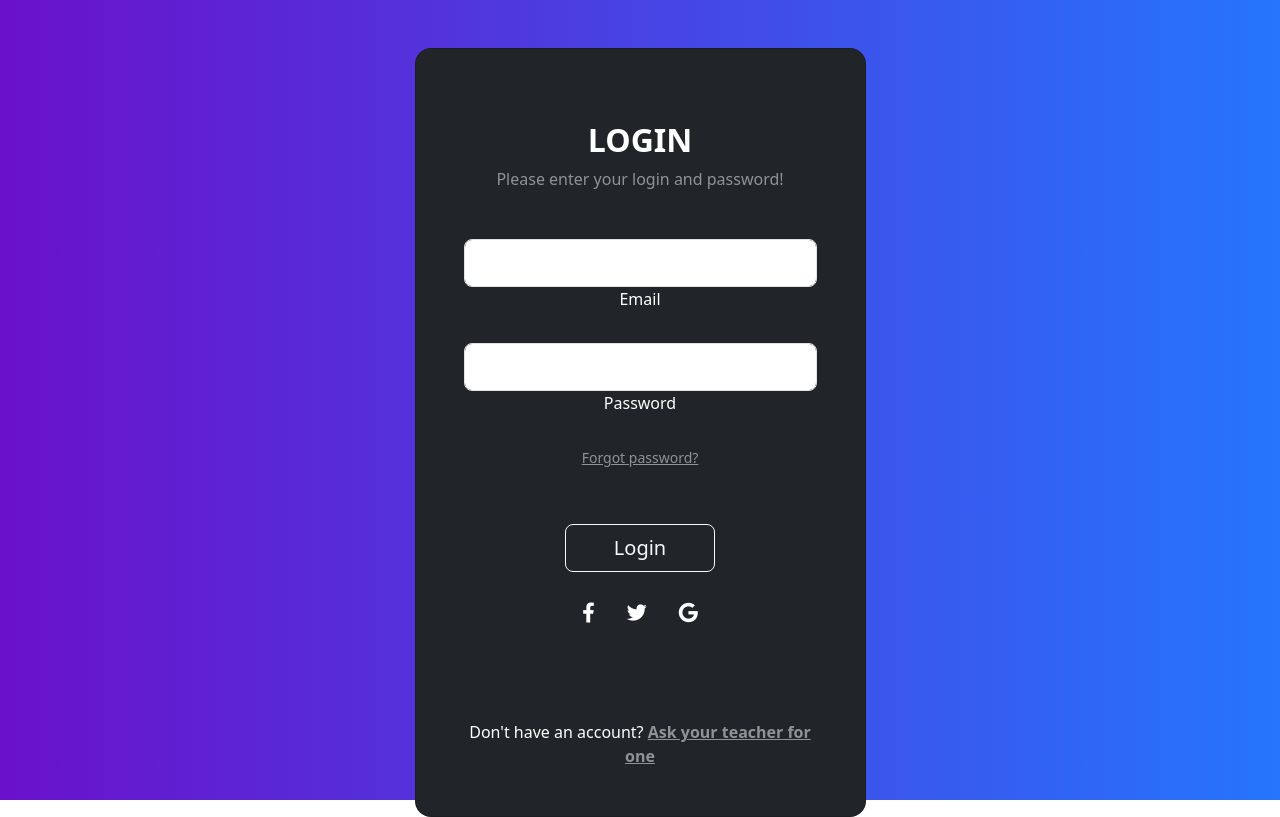
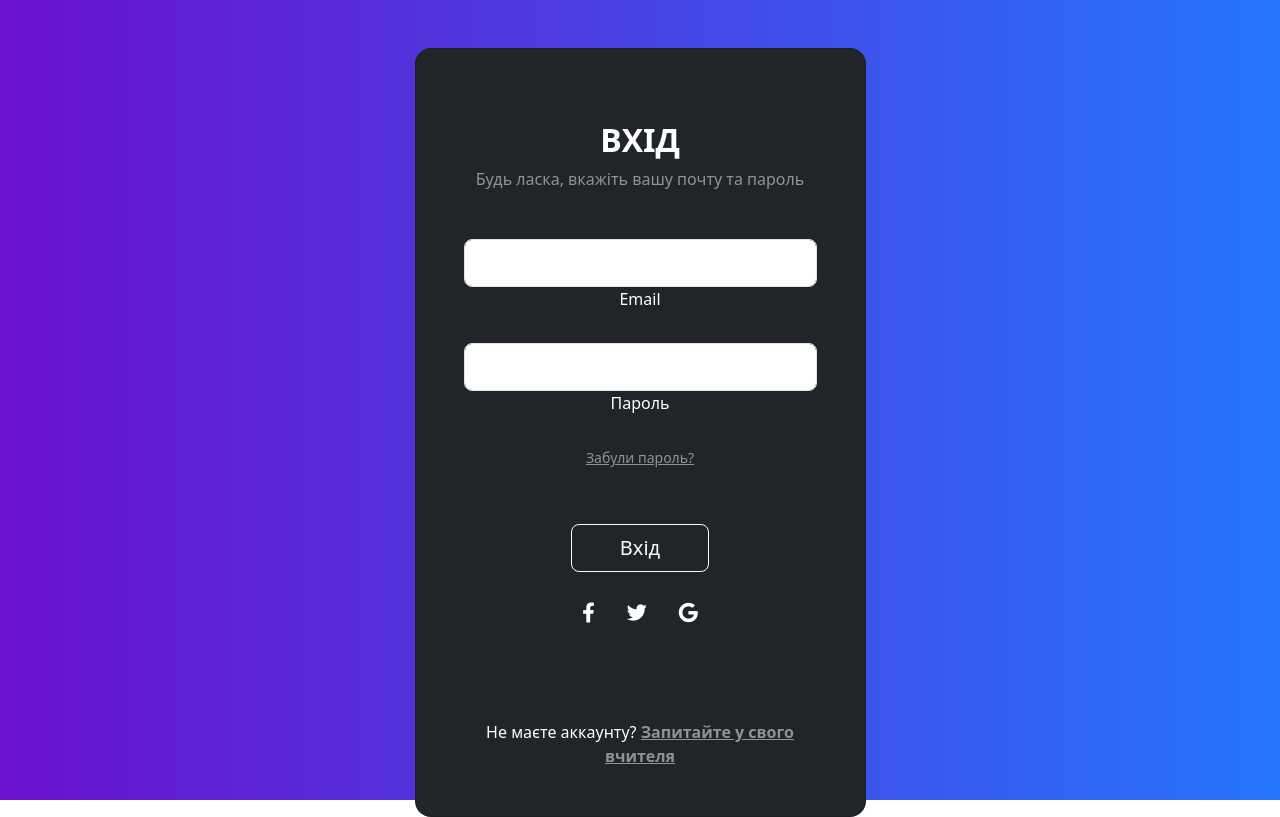
Before and after one commit to QwantoX/MAN2025self, a Django app: page /login/ in a window 1280 px wide. Run offline with Django 5.2, Linux system fonts and the light colour scheme.

Commit message:
ukr login

```diff
--- a/diaryproject/diaryapp/views.py
+++ b/diaryproject/diaryapp/views.py
@@ -85,23 +85,23 @@ def class_grades(request, class_id):
     return render(request, 'grades/class_grades.html', context)
 
 
-@login_required
-def user_grades(request):
-    if request.user.role != 'user':
-        return redirect('home')
+# @login_required
+# def user_grades(request):
+#     if request.user.role != 'user':
+#         return redirect('home')
 
-    grades = Grade.objects.filter(student=request.user).order_by('subject', '-date')
+#     grades = Grade.objects.filter(student=request.user).order_by('subject', '-date')
 
-    grades_by_subject = {}
-    for grade in grades:
-        if grade.subject not in grades_by_subject:
-            grades_by_subject[grade.subject] = []
-        grades_by_subject[grade.subject].append(grade)
+#     grades_by_subject = {}
+#     for grade in grades:
+#         if grade.subject not in grades_by_subject:
+#             grades_by_subject[grade.subject] = []
+#         grades_by_subject[grade.subject].append(grade)
 
-    context = {
-        'grades_by_subject': grades_by_subject,
-    }
-    return render(request, 'grades/user_grades.html', context)
+#     context = {
+#         'grades_by_subject': grades_by_subject,
+#     }
+#     return render(request, 'grades/user_grades.html', context)
 
 
 @login_required
@@ -110,6 +110,7 @@ def user_grades(request):
         return redirect('home')
 
     grades = Grade.objects.filter(student=request.user).order_by('subject', '-date')
+
     grades_by_subject = {}
     for grade in grades:
         if grade.subject not in grades_by_subject:
--- a/diaryproject/diaryproject/templates/login.html
+++ b/diaryproject/diaryproject/templates/login.html
@@ -4,7 +4,7 @@
 <head>
     <meta charset="UTF-8">
     <meta name="viewport" content="width=device-width, initial-scale=1.0">
-    <title>Login</title>
+    <title>Вхід</title>
     <link href="https://cdn.jsdelivr.net/npm/bootstrap@5.3.0/dist/css/bootstrap.min.css" rel="stylesheet">
     <link rel="stylesheet" href="https://cdnjs.cloudflare.com/ajax/libs/font-awesome/6.0.0/css/all.min.css">
     <style>
@@ -21,8 +21,8 @@
                 <div class="card bg-dark text-white" style="border-radius: 1rem;">
                     <div class="card-body p-5 text-center">
                         <div class="mb-md-5 mt-md-4 pb-5">
-                            <h2 class="fw-bold mb-2 text-uppercase">Login</h2>
-                            <p class="text-white-50 mb-5">Please enter your login and password!</p>
+                            <h2 class="fw-bold mb-2 text-uppercase">Вхід</h2>
+                            <p class="text-white-50 mb-5">Будь ласка, вкажіть вашу почту та пароль</p>
 
                             <form method="post">
                                 {% csrf_token %}
@@ -32,10 +32,10 @@
                                 </div>
                                 <div class="form-outline form-white mb-4">
                                     <input type="password" name="password" id="typePasswordX" class="form-control form-control-lg" />
-                                    <label class="form-label" for="typePasswordX">Password</label>
+                                    <label class="form-label" for="typePasswordX">Пароль</label>
                                 </div>
-                                <p class="small mb-5 pb-lg-2"><a class="text-white-50" href="#!">Forgot password?</a></p>
-                                <button class="btn btn-outline-light btn-lg px-5" type="submit">Login</button>
+                                <p class="small mb-5 pb-lg-2"><a class="text-white-50" href="#!">Забули пароль?</a></p>
+                                <button class="btn btn-outline-light btn-lg px-5" type="submit">Вхід</button>
                             </form>
 
                             <div class="d-flex justify-content-center text-center mt-4 pt-1">
@@ -45,7 +45,7 @@
                             </div>
                         </div>
                         <div>
-                            <p class="mb-0">Don't have an account? <a href="#" class="text-white-50 fw-bold">Ask your teacher for one</a></p>
+                            <p class="mb-0">Не маєте аккаунту? <a href="#" class="text-white-50 fw-bold"> Запитайте у свого вчителя</a></p>
                         </div>
                     </div>
                 </div>
```
Also changed, not shown: diaryproject/db.sqlite3.
